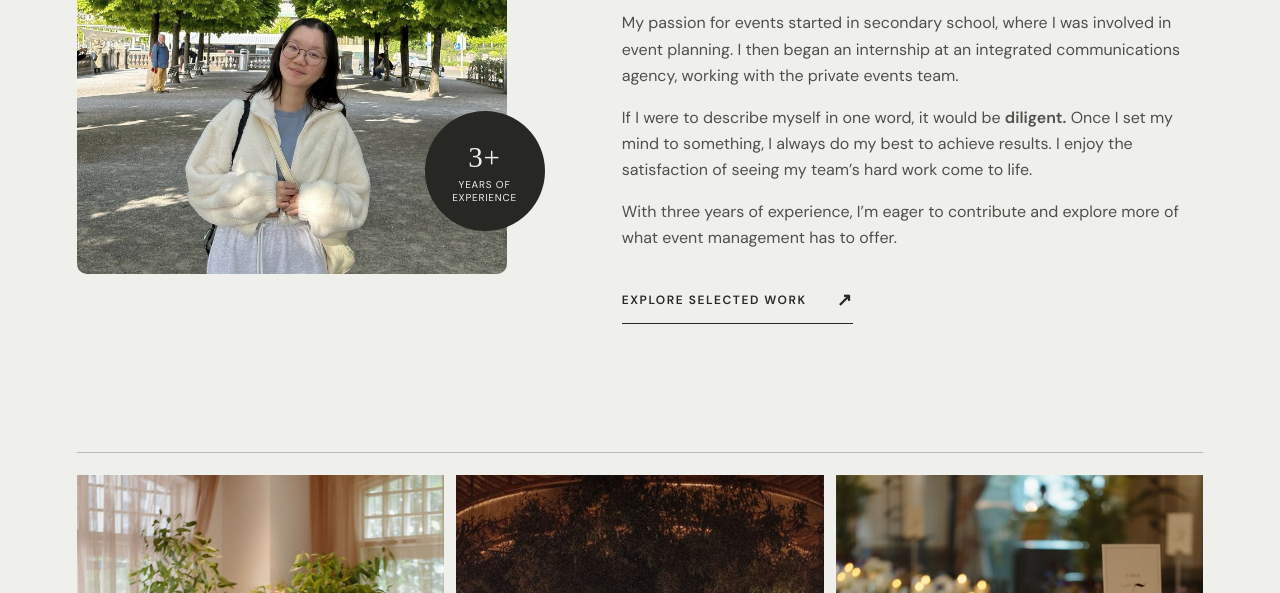
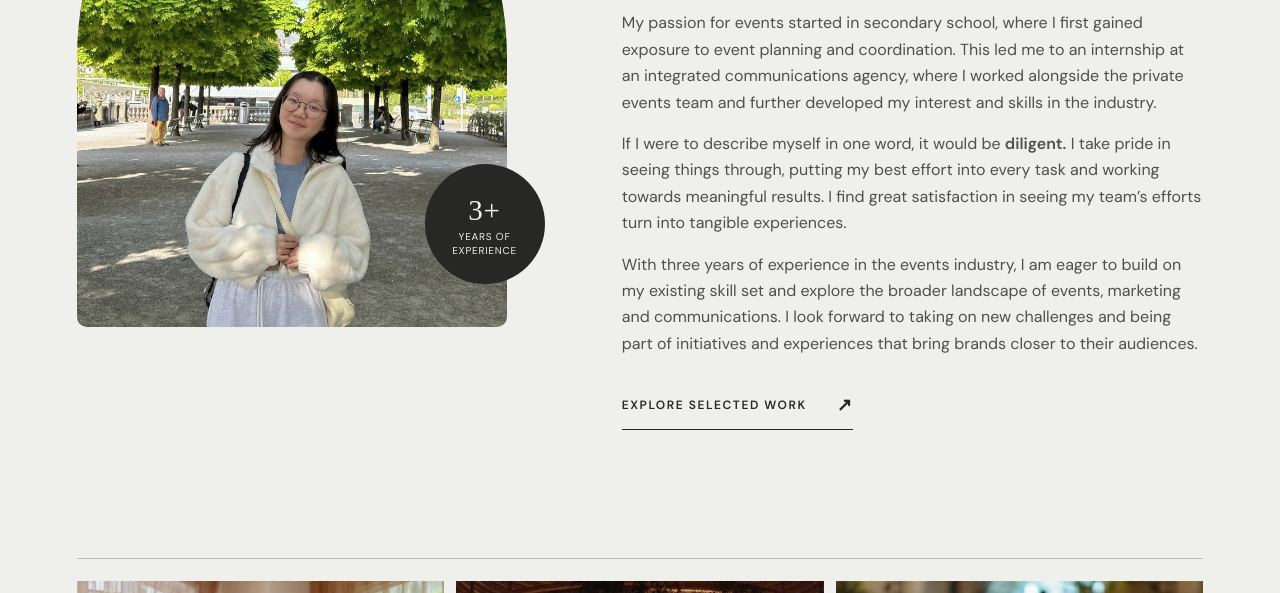
Before and after one commit to preamcie/tiffany-event-portfolio, a plain HTML site: page index.html in a window 1280 px wide. Shown: the part 507-1100 px from the top of the page. Drawn offline with Linux system fonts and the light colour scheme; a web font is replaced by a local one.

Commit message:
Update homepage biography

```diff
--- a/index.html
+++ b/index.html
@@ -42,9 +42,9 @@
           <p class="kicker">Hello, I’m Tiffany.</p>
           <h1 id="home-title">I turn thoughtful details into <em>memorable moments.</em></h1>
           <div class="body-copy">
-            <p>My passion for events started in secondary school, where I was involved in event planning. I then began an internship at an integrated communications agency, working with the private events team.</p>
-            <p>If I were to describe myself in one word, it would be <strong>diligent.</strong> Once I set my mind to something, I always do my best to achieve results. I enjoy the satisfaction of seeing my team’s hard work come to life.</p>
-            <p>With three years of experience, I’m eager to contribute and explore more of what event management has to offer.</p>
+            <p>My passion for events started in secondary school, where I first gained exposure to event planning and coordination. This led me to an internship at an integrated communications agency, where I worked alongside the private events team and further developed my interest and skills in the industry.</p>
+            <p>If I were to describe myself in one word, it would be <strong>diligent.</strong> I take pride in seeing things through, putting my best effort into every task and working towards meaningful results. I find great satisfaction in seeing my team’s efforts turn into tangible experiences.</p>
+            <p>With three years of experience in the events industry, I am eager to build on my existing skill set and explore the broader landscape of events, marketing and communications. I look forward to taking on new challenges and being part of initiatives and experiences that bring brands closer to their audiences.</p>
           </div>
           <a class="text-link" href="#wedding" data-route="wedding">Explore selected work <span>↗</span></a>
         </div>
```
